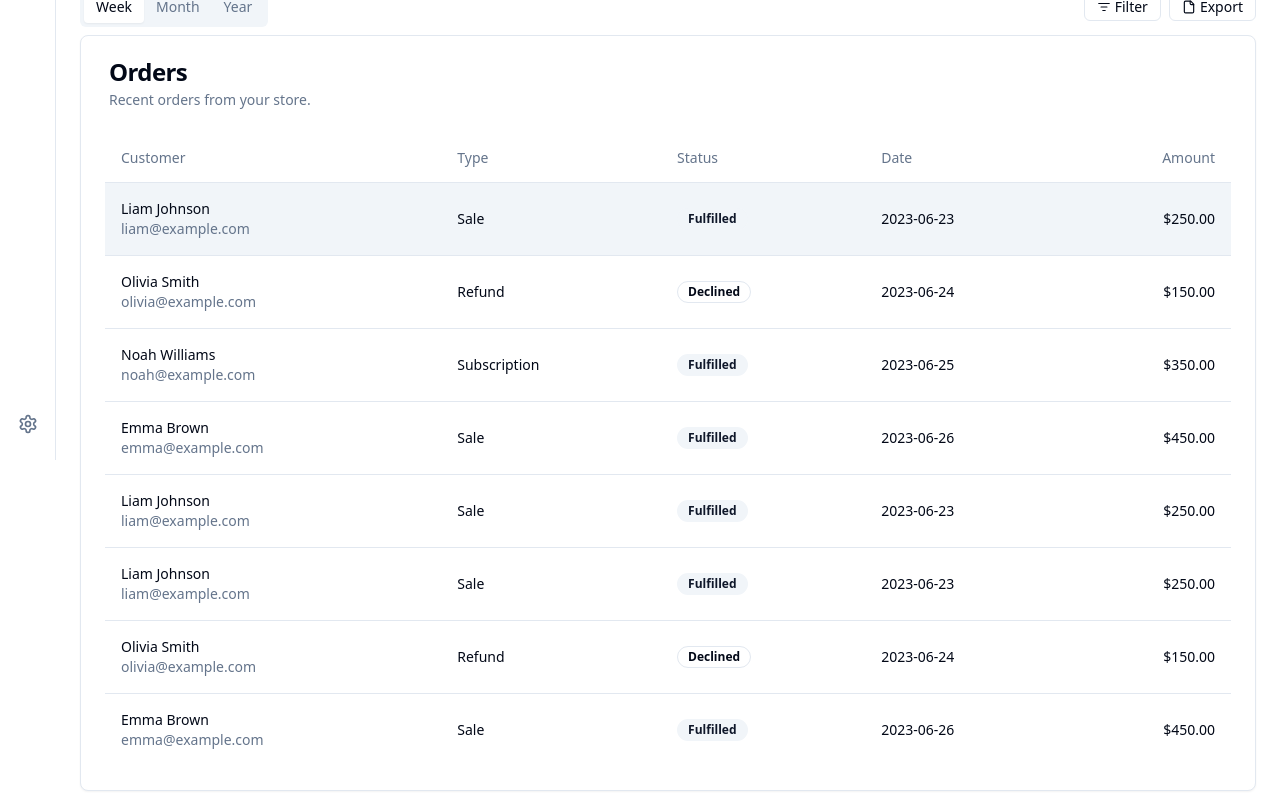
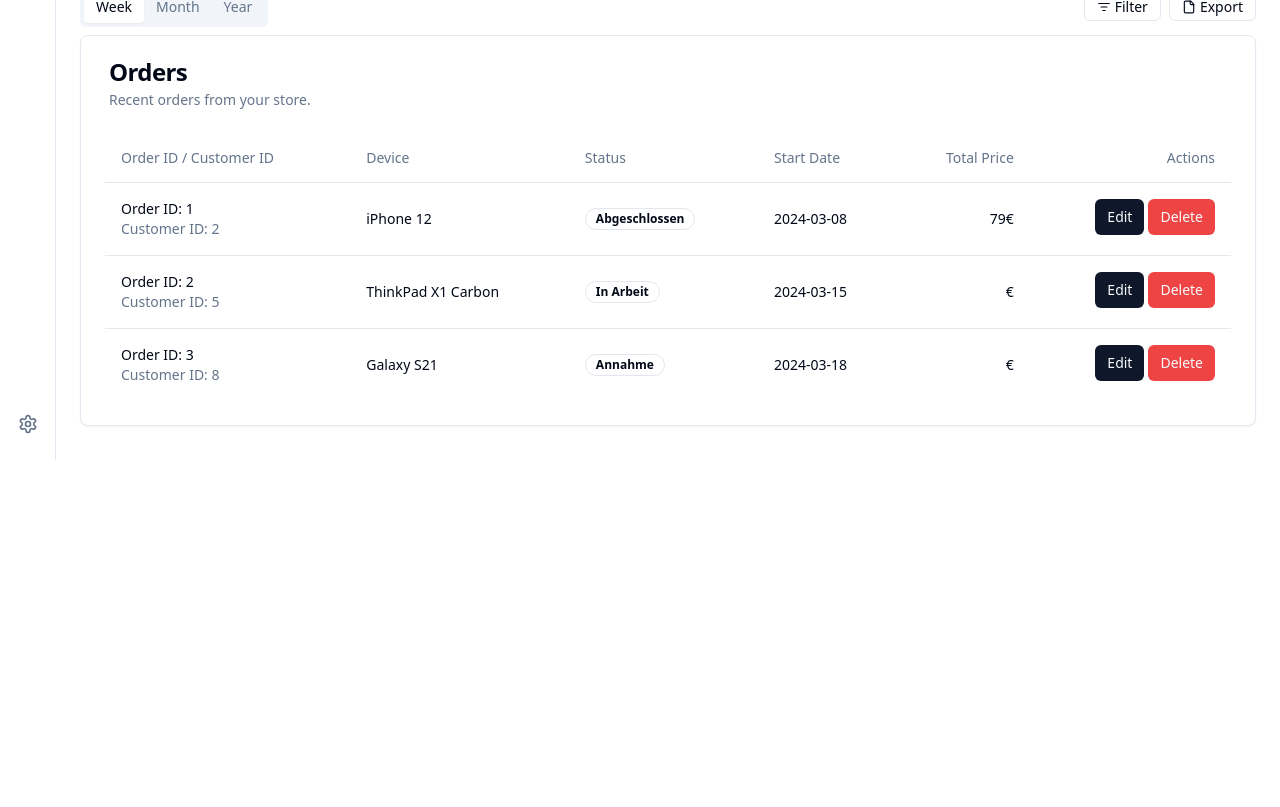
Before and after one commit to DayanWalter/easy-repair, a Next.js app: page /orders in a window 1280 px wide. Shown: the part 340-1147 px from the top of the page. After the commit the page ends 800 px from the top, so only its background shows below. Built offline with nearby package versions, Linux system fonts and the light colour scheme.

Commit message:
feat: display orders in table

```diff
--- a/app/(dashboard-group)/orders/page.tsx
+++ b/app/(dashboard-group)/orders/page.tsx
@@ -34,6 +34,7 @@ import { Tabs, TabsContent, TabsList, TabsTrigger } from "@/components/ui/tabs";
 
 import { Breadcrumb } from "@/components/breadcrumb/breadcrumb";
 import Avatar from "@/components/avatar/avatar";
+import { orders } from "@/database/orders";
 
 export default function Orders() {
 	const breadcrumbItems = [{ href: "/orders", label: "Orders" }];
@@ -129,180 +130,64 @@ export default function Orders() {
 									<Table>
 										<TableHeader>
 											<TableRow>
-												<TableHead>Customer</TableHead>
+												<TableHead>Order ID / Customer ID</TableHead>
 												<TableHead className="hidden sm:table-cell">
-													Type
+													Device
 												</TableHead>
 												<TableHead className="hidden sm:table-cell">
 													Status
 												</TableHead>
 												<TableHead className="hidden md:table-cell">
-													Date
+													Start Date
 												</TableHead>
-												<TableHead className="text-right">Amount</TableHead>
+												<TableHead className="text-right">
+													Total Price
+												</TableHead>
+												<TableHead className="text-right">Actions</TableHead>
 											</TableRow>
 										</TableHeader>
 										<TableBody>
-											<TableRow className="bg-accent">
+											{orders.map((order) => (
+												<TableRow key={order.order_id}>
 													<TableCell>
-													<div className="font-medium">Liam Johnson</div>
+														<div className="font-medium">
+															Order ID: {order.order_id}
+														</div>
 														<div className="hidden text-sm text-muted-foreground md:inline">
-														liam@example.com
+															Customer ID: {order.order_customer_id}
 														</div>
 													</TableCell>
 													<TableCell className="hidden sm:table-cell">
-													Sale
+														{order.order_article_device}
 													</TableCell>
 													<TableCell className="hidden sm:table-cell">
-													<Badge className="text-xs" variant="secondary">
-														Fulfilled
+														<Badge
+															className="text-xs"
+															variant={
+																order.order_state === "Fulfilled"
+																	? "secondary"
+																	: "outline"
+															}
+														>
+															{order.order_state}
 														</Badge>
 													</TableCell>
 													<TableCell className="hidden md:table-cell">
-													2023-06-23
+														{order.order_date_start}
 													</TableCell>
-												<TableCell className="text-right">$250.00</TableCell>
+													<TableCell className="text-right">
+														{order.order_costs}€
+													</TableCell>
+													<TableCell className="flex justify-end gap-1">
+														<Link href={`/orders/${order.order_id}`}>
+															<Button size="sm">Edit</Button>
+														</Link>
+														<Button variant="destructive" size="sm">
+															Delete
+														</Button>
+													</TableCell>
 												</TableRow>
-											<TableRow>
-												<TableCell>
-													<div className="font-medium">Olivia Smith</div>
-													<div className="hidden text-sm text-muted-foreground md:inline">
-														olivia@example.com
-													</div>
-												</TableCell>
-												<TableCell className="hidden sm:table-cell">
-													Refund
-												</TableCell>
-												<TableCell className="hidden sm:table-cell">
-													<Badge className="text-xs" variant="outline">
-														Declined
-													</Badge>
-												</TableCell>
-												<TableCell className="hidden md:table-cell">
-													2023-06-24
-												</TableCell>
-												<TableCell className="text-right">$150.00</TableCell>
-											</TableRow>
-											<TableRow>
-												<TableCell>
-													<div className="font-medium">Noah Williams</div>
-													<div className="hidden text-sm text-muted-foreground md:inline">
-														noah@example.com
-													</div>
-												</TableCell>
-												<TableCell className="hidden sm:table-cell">
-													Subscription
-												</TableCell>
-												<TableCell className="hidden sm:table-cell">
-													<Badge className="text-xs" variant="secondary">
-														Fulfilled
-													</Badge>
-												</TableCell>
-												<TableCell className="hidden md:table-cell">
-													2023-06-25
-												</TableCell>
-												<TableCell className="text-right">$350.00</TableCell>
-											</TableRow>
-											<TableRow>
-												<TableCell>
-													<div className="font-medium">Emma Brown</div>
-													<div className="hidden text-sm text-muted-foreground md:inline">
-														emma@example.com
-													</div>
-												</TableCell>
-												<TableCell className="hidden sm:table-cell">
-													Sale
-												</TableCell>
-												<TableCell className="hidden sm:table-cell">
-													<Badge className="text-xs" variant="secondary">
-														Fulfilled
-													</Badge>
-												</TableCell>
-												<TableCell className="hidden md:table-cell">
-													2023-06-26
-												</TableCell>
-												<TableCell className="text-right">$450.00</TableCell>
-											</TableRow>
-											<TableRow>
-												<TableCell>
-													<div className="font-medium">Liam Johnson</div>
-													<div className="hidden text-sm text-muted-foreground md:inline">
-														liam@example.com
-													</div>
-												</TableCell>
-												<TableCell className="hidden sm:table-cell">
-													Sale
-												</TableCell>
-												<TableCell className="hidden sm:table-cell">
-													<Badge className="text-xs" variant="secondary">
-														Fulfilled
-													</Badge>
-												</TableCell>
-												<TableCell className="hidden md:table-cell">
-													2023-06-23
-												</TableCell>
-												<TableCell className="text-right">$250.00</TableCell>
-											</TableRow>
-											<TableRow>
-												<TableCell>
-													<div className="font-medium">Liam Johnson</div>
-													<div className="hidden text-sm text-muted-foreground md:inline">
-														liam@example.com
-													</div>
-												</TableCell>
-												<TableCell className="hidden sm:table-cell">
-													Sale
-												</TableCell>
-												<TableCell className="hidden sm:table-cell">
-													<Badge className="text-xs" variant="secondary">
-														Fulfilled
-													</Badge>
-												</TableCell>
-												<TableCell className="hidden md:table-cell">
-													2023-06-23
-												</TableCell>
-												<TableCell className="text-right">$250.00</TableCell>
-											</TableRow>
-											<TableRow>
-												<TableCell>
-													<div className="font-medium">Olivia Smith</div>
-													<div className="hidden text-sm text-muted-foreground md:inline">
-														olivia@example.com
-													</div>
-												</TableCell>
-												<TableCell className="hidden sm:table-cell">
-													Refund
-												</TableCell>
-												<TableCell className="hidden sm:table-cell">
-													<Badge className="text-xs" variant="outline">
-														Declined
-													</Badge>
-												</TableCell>
-												<TableCell className="hidden md:table-cell">
-													2023-06-24
-												</TableCell>
-												<TableCell className="text-right">$150.00</TableCell>
-											</TableRow>
-											<TableRow>
-												<TableCell>
-													<div className="font-medium">Emma Brown</div>
-													<div className="hidden text-sm text-muted-foreground md:inline">
-														emma@example.com
-													</div>
-												</TableCell>
-												<TableCell className="hidden sm:table-cell">
-													Sale
-												</TableCell>
-												<TableCell className="hidden sm:table-cell">
-													<Badge className="text-xs" variant="secondary">
-														Fulfilled
-													</Badge>
-												</TableCell>
-												<TableCell className="hidden md:table-cell">
-													2023-06-26
-												</TableCell>
-												<TableCell className="text-right">$450.00</TableCell>
-											</TableRow>
+											))}
 										</TableBody>
 									</Table>
 								</CardContent>
--- a/database/orders.ts
+++ b/database/orders.ts
@@ -2,50 +2,103 @@ export const orders = [
 	{
 		order_id: 1,
 		order_customer_id: 2,
-    // Auftragsnummer
-    order_verified: false,
-    // Status
-    order_state: "Technik",
-    order_again: true,
-    order_old_order_id: "4564",
-    // Communication
+		order_verified: true,
+		order_state: "Abgeschlossen",
+		order_again: false,
+		order_old_order_id: "",
 		order_communication: [
 			{
 				id: "5kma53ae",
-        message: "Ware kann abgeholt werden",
+				message: "Gerät ist zur Abholung bereit",
 				who: "Wir",
-        date: "2024-01-15",
+				date: "2024-03-10",
 			},
 			{
 				id: "bhqecj4p",
-        message: "Holt heute ab",
+				message: "Ich hole es morgen ab",
 				who: "Kunde",
-        date: "2024-02-18",
+				date: "2024-03-11",
+			},
+		],
+		order_account_access: "Keine Zugangsdaten erforderlich",
+		order_account_access_more: "",
+		order_article_device: "iPhone 12",
+		order_article_manufaturer: "Apple",
+		order_article_accessory: "Ladekabel",
+		order_date_start: "2024-03-08",
+		order_date_done: "2024-03-10",
+		order_date_taken: "2024-03-12",
+		order_error_description: "Akku hält nicht lange",
+		order_diagnose: "Akkukapazität auf 70% gesunken",
+		order_offer: "Akkutausch für 79€",
+		order_repair: "Akkutausch durchgeführt",
+		order_comment: "Kunde sehr zufrieden",
+		order_employee: "Max Mustermann",
+		order_repair_time: "1 Stunde",
+		order_labor_costs: "40",
+		order_material_costs: "39",
+		order_costs: "79",
 	},
 	{
-        id: "bhqecjp",
-        message: "Holt später ab",
-        who: "Kunde",
-        date: "2024-02-20",
+		order_id: 2,
+		order_customer_id: 5,
+		order_verified: true,
+		order_state: "In Arbeit",
+		order_again: false,
+		order_old_order_id: "",
+		order_communication: [
+			{
+				id: "7nba64bf",
+				message: "Laptop zur Reparatur abgegeben",
+				who: "Wir",
+				date: "2024-03-15",
 			},
 		],
+		order_account_access: "Benutzer: kunde5, Passwort: *****",
+		order_account_access_more: "PIN für BIOS: 1234",
+		order_article_device: "ThinkPad X1 Carbon",
+		order_article_manufaturer: "Lenovo",
+		order_article_accessory: "Netzteil",
+		order_date_start: "2024-03-15",
+		order_date_done: undefined,
+		order_date_taken: undefined,
+		order_error_description: "Bluescreen bei Systemstart",
+		order_diagnose: "Festplatte defekt",
+		order_offer: "SSD-Austausch und Neuinstallation für 180€",
+		order_repair: "",
+		order_comment: "Kunde wünscht Datensicherung wenn möglich",
+		order_employee: "Anna Schmidt",
+		order_repair_time: "",
+		order_labor_costs: "",
+		order_material_costs: "",
+		order_costs: "",
+	},
+	{
+		order_id: 3,
+		order_customer_id: 8,
+		order_verified: false,
+		order_state: "Annahme",
+		order_again: true,
+		order_old_order_id: "3298",
+		order_communication: [],
 		order_account_access: "",
 		order_account_access_more: "",
-    order_article_device: "",
-    order_article_manufaturer: "",
+		order_article_device: "Galaxy S21",
+		order_article_manufaturer: "Samsung",
 		order_article_accessory: "",
-    order_date_start: undefined,
+		order_date_start: "2024-03-18",
 		order_date_done: undefined,
 		order_date_taken: undefined,
-    order_error_description: "",
+		order_error_description: "Display gebrochen",
 		order_diagnose: "",
 		order_offer: "",
 		order_repair: "",
-    order_comment: "",
+		order_comment: "Eilauftrag, Kunde braucht Gerät bis Ende der Woche",
 		order_employee: "",
 		order_repair_time: "",
 		order_labor_costs: "",
 		order_material_costs: "",
 		order_costs: "",
 	},
+	// ... Weitere Aufträge können hier hinzugefügt werden ...
 ];
```
Lines whose indentation alone changed are shown as unchanged.
